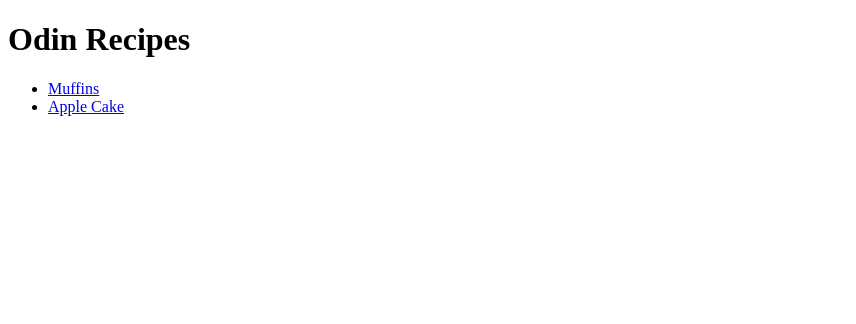
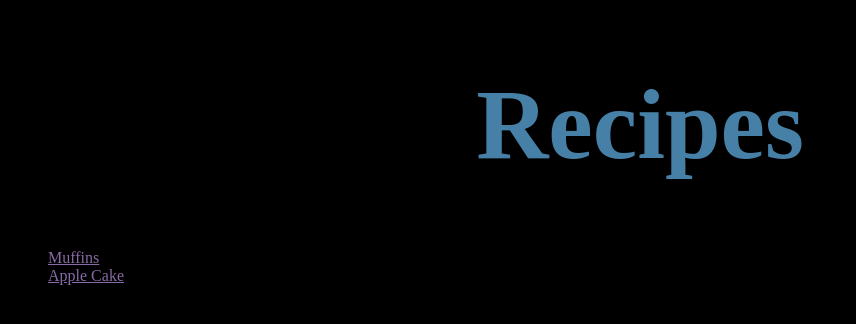
Before and after one commit to lukaseispert/odin-recipies, a plain HTML site: page index.html in a window 1280 px wide. Shown: the whole page, without its empty margins (0-856 px from the left). Drawn offline with Linux system fonts and the light colour scheme.

Commit message:
Add external CSS to the Website

```diff
--- a/index.html
+++ b/index.html
@@ -5,12 +5,14 @@
     <meta http-equiv="X-UA-Compatible" content="IE=edge">
     <meta name="viewport" content="width=device-width, initial-scale=1.0">
     <title>Odin Recipes</title>
+    <link rel="stylesheet" href="style.css">
 </head>
 <body>
-    <h1>Odin Recipes</h1>
+    <h1>Recipes</h1>
     <ul>
       <li><a href="./recipes/muffins.html">Muffins</a></li>
       <li><a href="./recipes/applecake.html">Apple Cake</a></li>
     </ul>
+
 </body>
 </html>
--- /dev/null
+++ b/style.css
@@ -0,0 +1,16 @@
+
+* {
+    background-color: black;
+    font-family: Futura;
+}
+
+h1 {
+    color: rgb(70, 128, 167);
+    font-family: Futura;
+    font-size: 100px;
+    text-align: center;
+}
+
+a {
+    color: rgba(164, 129, 201, 0.828);
+}
```
Also changed, not shown: recipes/applecake.html (+12 -0 lines).
